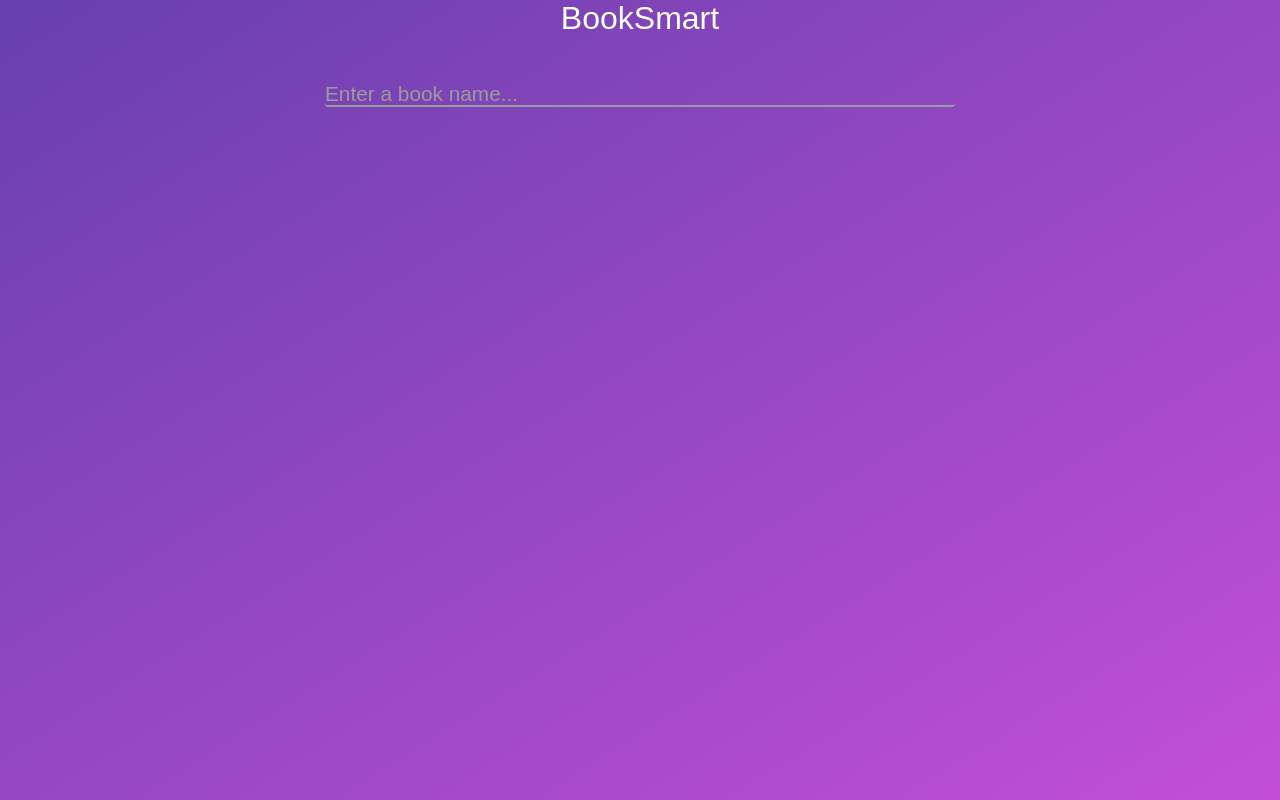
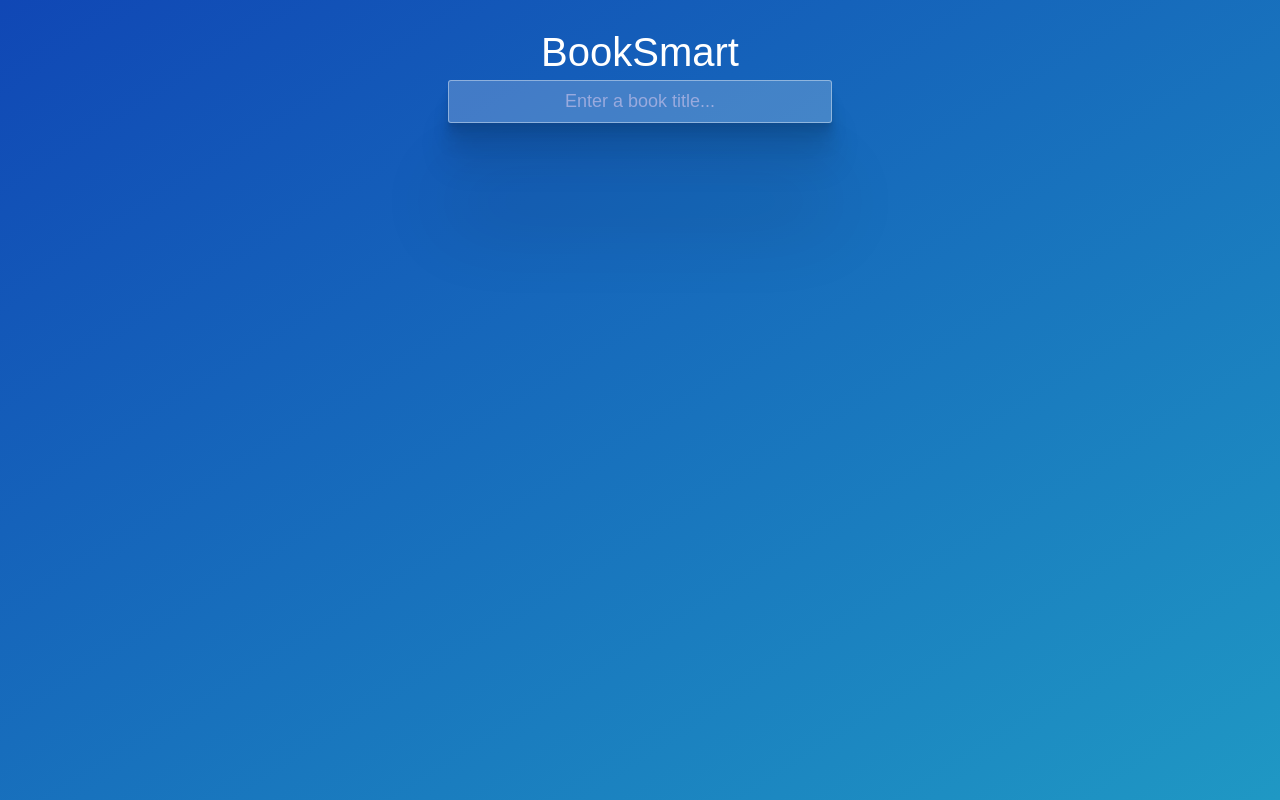
Before and after one commit to oriyonay/CSCE310-Project, a Flask app: page / in a window 1280 px wide. Run offline with Flask 2, Linux system fonts and the light colour scheme; some libraries are stand-ins or nearby versions; some web fonts are replaced.

Commit message:
connected frontend to backend

```diff
--- a/app.py
+++ b/app.py
@@ -1,4 +1,4 @@
-from flask import Flask, render_template
+from flask import Flask, request, render_template
 import psycopg2
 
 # ---------- DATABASE CONSTANTS ---------- #
@@ -6,9 +6,11 @@ import psycopg2
 TABLE_NAME = 'books'
 
 # connect to the database with *the same* connection:
+'''
 DATABASE_URL = os.environ['DATABASE_URL']
 conn = psycopg2.connect(DATABASE_URL, sslmode='require')
 cur = conn.cursor()
+'''
 
 # ---------- END OF DATABASE CONSTANTS ---------- #
 
--- a/static/styles.css
+++ b/static/styles.css
@@ -32,33 +32,33 @@
  body ::-webkit-input-placeholder {
    /* WebKit browsers */
    font-family: 'Source Sans Pro', sans-serif;
-   color: white;
+   color: #99aade;
    font-weight: 300;
  }
  body :-moz-placeholder {
    /* Mozilla Firefox 4 to 18 */
    font-family: 'Source Sans Pro', sans-serif;
-   color: white;
+   color: #99aade;
    opacity: 1;
    font-weight: 300;
  }
  body ::-moz-placeholder {
    /* Mozilla Firefox 19+ */
    font-family: 'Source Sans Pro', sans-serif;
-   color: white;
+   color: #99aade;
    opacity: 1;
    font-weight: 300;
  }
  body :-ms-input-placeholder {
    /* Internet Explorer 10+ */
    font-family: 'Source Sans Pro', sans-serif;
-   color: white;
+   color: #99aade;
    font-weight: 300;
  }
 
  .wrapper {
    background: #6840ad;
-   background: linear-gradient(to bottom right, #6840ad 0%, #c24fd6 100%);
+   background: linear-gradient(to bottom right, #1047b5 0%, #1f98c4 100%);
    position: absolute;
    top: 0%;
    left: 0;
@@ -76,6 +76,7 @@
    margin: 0 auto;
    margin-top: -20px;
    padding: 30px;
+   padding-top: 50px;
    height: max-content;
    text-align: center;
  }
@@ -106,9 +107,17 @@
    display: block;
    text-align: center;
    font-size: 18px;
-   color: white;
-   transition-duration: 0.25s;
+   color: #99aade;
+   transition-duration: 0.35s;
    font-weight: 300;
+
+   box-shadow:
+    0 2.8px 2.2px rgba(0, 0, 0, 0.034),
+    0 6.7px 5.3px rgba(0, 0, 0, 0.048),
+    0 12.5px 10px rgba(0, 0, 0, 0.06),
+    0 22.3px 17.9px rgba(0, 0, 0, 0.072),
+    0 41.8px 33.4px rgba(0, 0, 0, 0.086),
+    0 100px 80px rgba(0, 0, 0, 0.12);
  }
 
  form input:hover, form textarea:hover, form select:hover {
@@ -118,7 +127,7 @@
    background-color: white;
    min-width: 300px;
    width: 35vw;
-   color: #c24fd6;
+   color: #4f71d6;
  }
  form button, li button {
    -webkit-appearance: none;
@@ -179,63 +188,3 @@
     padding: 8px;
     color: #c24fd6
 }
-
-/* -------------------- input text styles -------------------- */
-.form__group {
-  position: relative;
-  padding: 15px 0 0;
-  margin-top: 10px;
-  width: 50%;
-}
-
-.form__field {
-  font-family: inherit;
-  width: 100%;
-  border: 0;
-  border-bottom: 2px solid #9b9b9b;
-  outline: 0;
-  font-size: 1.3rem;
-  color: #fff;
-  padding: 7px 0;
-  background: transparent;
-  transition: border-color 0.2s;
-}
-.form__field::placeholder {
-  color: transparent;
-}
-.form__field:placeholder-shown ~ .form__label {
-  font-size: 1.3rem;
-  cursor: text;
-  top: 20px;
-}
-
-.form__label {
-  position: absolute;
-  top: 0;
-  display: block;
-  transition: 0.2s;
-  font-size: 1rem;
-  color: #9b9b9b;
-}
-
-.form__field:focus {
-  padding-bottom: 6px;
-  font-weight: 700;
-  border-width: 3px;
-  border-image: linear-gradient(to right, #11998e, #38ef7d);
-  border-image-slice: 1;
-}
-.form__field:focus ~ .form__label {
-  position: absolute;
-  top: 0;
-  display: block;
-  transition: 0.2s;
-  font-size: 1rem;
-  color: #ffffff;
-  font-weight: 700;
-}
-
-/* reset input */
-.form__field:required, .form__field:invalid {
-  box-shadow: none;
-}
--- a/templates/table.html
+++ b/templates/table.html
@@ -9,15 +9,13 @@
 
     <body>
         <div class='wrapper'>
+          <div class='container'>
             <center><h1>BookSmart</h1></center>
             <center>
-              <div class="form__group field">
-                <form action="{{ url_for('search') }}" method="post">
-                  <input type="input" class="form__field" placeholder="Enter a book name" name="name" id='name' required />
-                  <label for="name" class="form__label">Enter a book name...</label>
-                  <input type="submit" style="display: none"/>
-                </form>
-                </div>
+              <form action="{{ url_for('search') }}" method="post" role="search">
+                <input class="form__field" name="name" id="name" placeholder="Enter a book title..." required />
+                <input type="submit" style="display: none"/>
+              </form>
             </center>
             {% if render_table %}
             <center><table class='table'>
@@ -36,5 +34,6 @@
             </table></center>
             {% endif %}
         </div>
+      </div>
     </body>
 </html>
```
Also changed, not shown: templates/book.html (+8 -4 lines).
